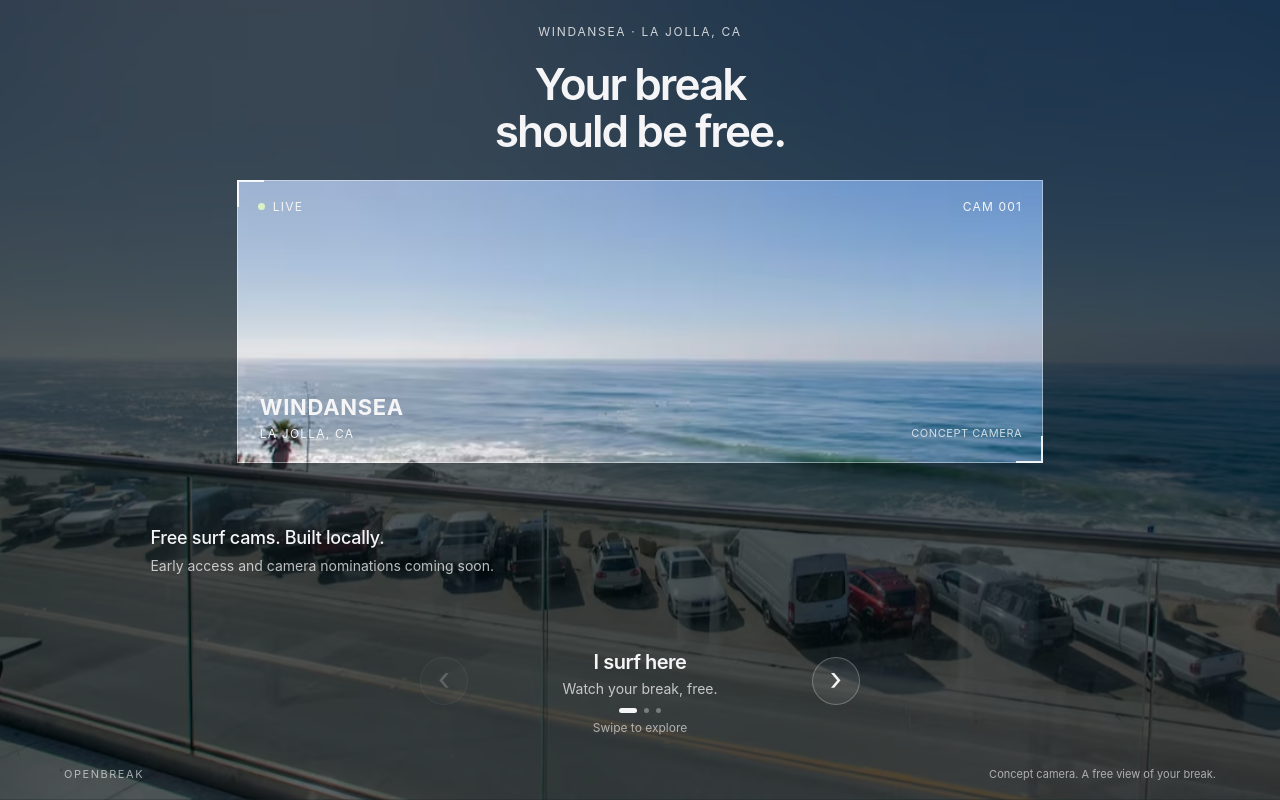
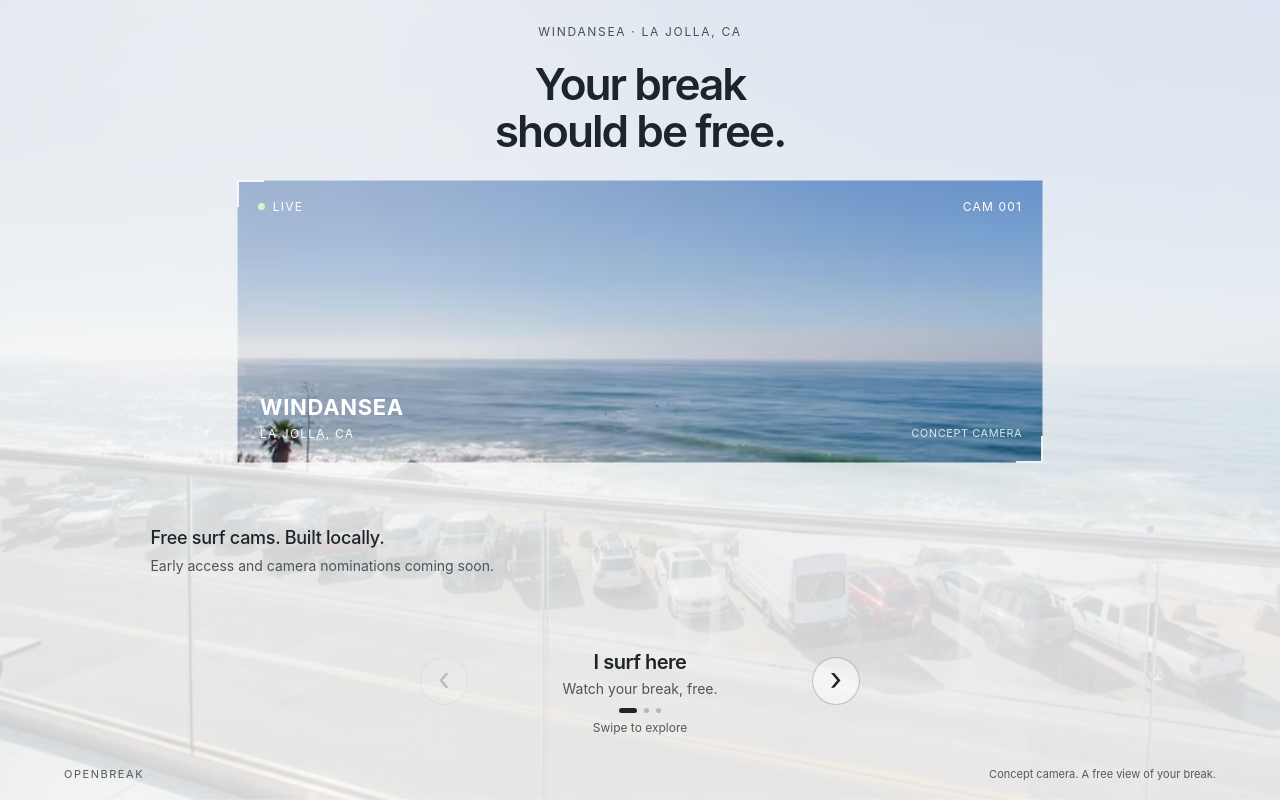
Before and after one commit to ryan-devenish/openbreak, a React (Vite) app: page / in a window 1280 px wide. Built offline with nearby package versions, Linux system fonts and the light colour scheme.

Commit message:
Use a light surround overlay with dark text and navigation

```diff
--- a/src/styles/main.css
+++ b/src/styles/main.css
@@ -1,4 +1,4 @@
-:root { font-family: -apple-system, BlinkMacSystemFont, "Segoe UI", Helvetica, Arial, sans-serif; color: #f5f5f7; background: #182c30; font-synthesis: none; font-weight: 400; }
+:root { font-family: -apple-system, BlinkMacSystemFont, "Segoe UI", Helvetica, Arial, sans-serif; color: #1d2528; background: #f5f5f7; font-synthesis: none; font-weight: 400; }
 * { box-sizing: border-box; }
 html, body, #root { width: 100%; height: 100%; overflow: hidden; }
 body { margin: 0; position: fixed; inset: 0; overscroll-behavior: none; }
@@ -6,9 +6,9 @@ button, a { -webkit-tap-highlight-color: transparent; }
 button { font: inherit; color: inherit; }
 a { color: inherit; }
 button:not(:disabled), a { cursor: pointer; }
-button:focus-visible, a:focus-visible, .view-track:focus-visible { outline: 2px solid #e3f9c0; outline-offset: -3px; }
+button:focus-visible, a:focus-visible, .view-track:focus-visible { outline: 2px solid #006b86; outline-offset: -3px; }
 .experience { position: relative; isolation: isolate; width: 100%; height: 100dvh; }
-.backgrounds { position: absolute; inset: 0; z-index: -1; overflow: hidden; background: #304b50; }
+.backgrounds { position: absolute; inset: 0; z-index: -1; overflow: hidden; background: #dce6e8; }
 .background { position: absolute; left: -4%; width: 108%; height: 100%; object-fit: cover; opacity: 0; transition: opacity 400ms ease; will-change: transform; }
 .background.loaded { opacity: 1; }
 .view-track { position: absolute; inset: 0; display: flex; overflow-x: auto; overflow-y: hidden; scroll-snap-type: x mandatory; overscroll-behavior-x: contain; touch-action: pan-x pinch-zoom; scrollbar-width: none; z-index: 1; }
@@ -24,12 +24,12 @@ button:focus-visible, a:focus-visible, .view-track:focus-visible { outline: 2px
 .camera-layer { z-index: 0; }
 .navigation-layer { z-index: 2; }
 .hero { text-align: center; }
-.location { font-size: 12px; letter-spacing: .14em; margin: 0 0 22px; color: #ffffffc7; }
+.location { font-size: 12px; letter-spacing: .14em; margin: 0 0 22px; color: #465155; }
 .hero h1 { font-size: clamp(32px, 3.45vw, 56px); font-weight: 600; line-height: 1.06; letter-spacing: -.045em; margin: 0; }
 .hero h1 span { display: block; }
 .business-headline h1 { font-size: clamp(28px, 3vw, 44px); max-width: 1050px; margin: auto; }
 .camera-area { grid-row: 2; position: relative; display: flex; justify-content: center; }
-.camera-frame { width: 70%; height: 100%; border: 1px solid #ffffff6b; position: relative; box-shadow: 0 0 0 100vmax rgba(3,14,17,.65); }
+.camera-frame { width: 70%; height: 100%; border: 1px solid #ffffff6b; position: relative; box-shadow: 0 0 0 100vmax rgba(248,250,250,.84); color: #fff; }
 .camera-frame::before, .camera-frame::after { content: ''; position: absolute; width: 25px; height: 25px; border-color: #ffffffe0; border-style: solid; }
 .camera-frame::before { top: -1px; left: -1px; border-width: 2px 0 0 2px; }
 .camera-frame::after { bottom: -1px; right: -1px; border-width: 0 2px 2px 0; }
@@ -40,36 +40,36 @@ button:focus-visible, a:focus-visible, .view-track:focus-visible { outline: 2px
 .camera-place strong { font-size: 22px; letter-spacing: .03em; }
 .camera-place span { font-size: 12px; letter-spacing: .1em; }
 .camera-concept { position: absolute; bottom: 22px; right: 20px; font-size: 11px; letter-spacing: .05em; opacity: .8; }
-.image-notice { position: absolute; top: 50%; font-size: 14px; color: #ffffffb8; }
+.image-notice { position: absolute; top: 50%; font-size: 14px; color: #4b5559; }
 .story-area { display: flex; align-items: center; justify-content: center; gap: 32px; width: 85%; margin: auto; height: 100%; }
 .story { flex: 1; }
 .promise { font-size: 18px; font-weight: 500; letter-spacing: -.015em; margin: 0 0 8px; }
-.coming-next { font-size: 14px; line-height: 1.4; color: #ffffffb8; margin: 0; max-width: 480px; }
-.property-card, .local-offer { width: 380px; border-top: 1px solid #ffffff40; padding: 12px 0; }
+.coming-next { font-size: 14px; line-height: 1.4; color: #4b5559; margin: 0; max-width: 480px; }
+.property-card, .local-offer { width: 380px; border-top: 1px solid #1d252833; padding: 12px 0; }
 .property-card { display: flex; gap: 14px; }
 .property-photo { width: 72px; min-width: 72px; position: relative; display: grid; place-items: center; overflow: hidden; border-radius: 8px; }
 .property-photo img { position: absolute; width: 100%; height: 100%; object-fit: cover; z-index: 1; }
-.property-photo span { font-size: 10px; color: #ffffffaa; text-align: center; }
-.eyebrow { font-size: 11px; letter-spacing: .08em; margin: 0 0 6px; color: #ffffffb8; }
+.property-photo span { font-size: 10px; color: #4b5559; text-align: center; }
+.eyebrow { font-size: 11px; letter-spacing: .08em; margin: 0 0 6px; color: #4b5559; }
 .property-card h2 { font-size: 17px; line-height: 1.2; letter-spacing: -.02em; margin: 0; font-weight: 500; }
 .property-card h2 span { font-weight: 400; }
-.property-meta { font-size: 12px; color: #ffffffb8; margin: 5px 0; }
+.property-meta { font-size: 12px; color: #4b5559; margin: 5px 0; }
 .property-card a { display: inline-flex; align-items: center; min-height: 44px; font-size: 13px; text-decoration: underline; text-underline-offset: 4px; }
 .local-offer .eyebrow { display: flex; justify-content: space-between; }
 .offer-business { font-size: 12px; margin: 4px 0; }
 .local-offer h2 { font-size: 16px; font-weight: 500; line-height: 1.25; margin: 5px 0; }
-.local-offer > p:last-child { font-size: 12px; color: #ffffffb8; margin: 5px 0 0; }
+.local-offer > p:last-child { font-size: 12px; color: #4b5559; margin: 5px 0 0; }
 .view-navigation { grid-row: 4; pointer-events: auto; width: min(440px,100%); margin: auto; display: grid; grid-template-columns: 48px 1fr 48px; column-gap: 12px; align-items: center; text-align: center; }
-.view-arrow { width: 48px; height: 48px; border: 1px solid #ffffff40; border-radius: 50%; background: #ffffff12; font-size: 32px; line-height: 1; padding: 0 0 4px; }
+.view-arrow { width: 48px; height: 48px; border: 1px solid #1d252840; border-radius: 50%; background: #ffffff80; font-size: 32px; line-height: 1; padding: 0 0 4px; }
 .view-arrow:disabled { opacity: .22; }
-.view-arrow:not(:disabled):hover { background: #f5f5f7; color: #1d1d1f; }
+.view-arrow:not(:disabled):hover { background: #1d2528; color: #fff; }
 .view-label p { font-size: 20px; font-weight: 600; letter-spacing: -.025em; margin: 0 0 4px; }
-.view-label > span { font-size: 14px; color: #ffffffb8; }
+.view-label > span { font-size: 14px; color: #4b5559; }
 .view-dots { display: flex; justify-content: center; align-items: center; gap: 7px; margin-top: 10px; }
-.view-dots i { width: 5px; height: 5px; border-radius: 50%; background: #ffffff55; }
-.view-dots i.selected { width: 18px; border-radius: 3px; background: #f5f5f7; }
-.swipe-hint { grid-column: 1 / -1; font-size: 12px; color: #ffffff99; margin-top: 7px; }
-footer { display: flex; align-items: center; justify-content: space-between; gap: 16px; color: #ffffff99; }
+.view-dots i { width: 5px; height: 5px; border-radius: 50%; background: #1d252840; }
+.view-dots i.selected { width: 18px; border-radius: 3px; background: #1d2528; }
+.swipe-hint { grid-column: 1 / -1; font-size: 12px; color: #505b5f; margin-top: 7px; }
+footer { display: flex; align-items: center; justify-content: space-between; gap: 16px; color: #505b5f; }
 footer > span { font-size: 11px; letter-spacing: .14em; }
 footer p { font-size: 11px; margin: 0; line-height: 1.3; }
 @media (max-width: 760px) and (orientation: portrait) {
```
